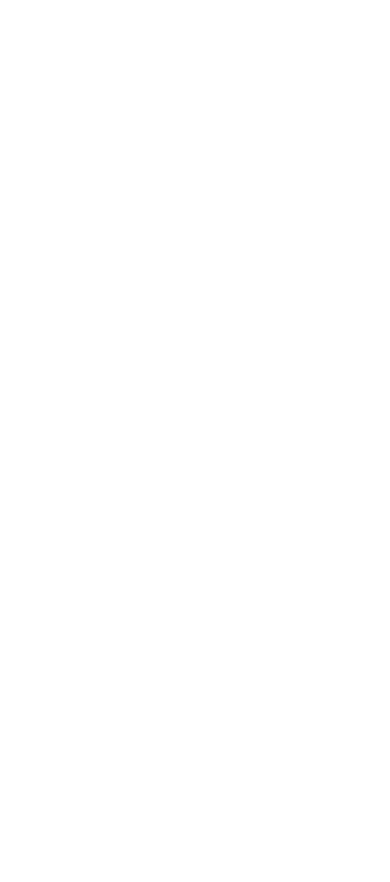
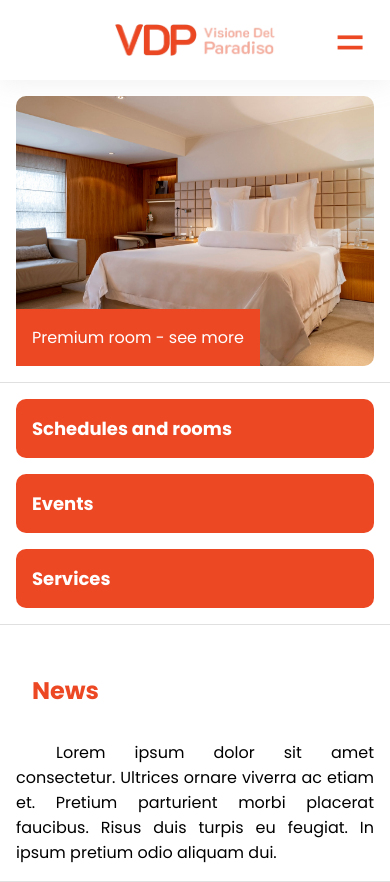
Before and after one commit to JockaMt/Visione_del_paradiso, a Flask app: page / in a window 390 px wide. Before the commit the page is empty. Before the commit the page ends 844 px from the top, so only its background shows below. Run offline with Flask 3, Linux system fonts and the light colour scheme; the visitor is signed in with stand-in values (Sample User, id 1).

Commit message:
Mobile homepage.

```diff
--- a/api_vdp/static/styles/base.css
+++ b/api_vdp/static/styles/base.css
@@ -51,3 +51,32 @@
         display: none !important;
     }
 }
+
+@media only screen and (min-width: 766px) {
+    .mobile {
+        display: none;
+    }
+}
+
+.mobile {
+    display: flex;
+    height: 5rem;
+    justify-content: center;
+    align-items: center;
+    box-shadow: var(--shadow);
+}
+
+.mobile img {
+    height: 2rem;
+    width: auto;
+}
+
+.mobile button {
+    position: fixed;
+    height: 4rem;
+    width: 5rem;
+    right: 0;
+    background-color: transparent;
+    color: var(--primary-color);
+    font-size: 3rem;
+}
--- a/api_vdp/static/styles/home.css
+++ b/api_vdp/static/styles/home.css
@@ -0,0 +1,60 @@
+* {
+    width: 100%;
+    text-decoration: none;
+}
+
+section {
+    display: flex;
+    width: 100%;
+    padding: 1rem;
+    border-bottom: 1px solid rgba(194, 194, 194, 0.5);
+}
+
+.highlights {
+    display: flex;
+    align-items: end;
+}
+
+.highlights img {
+    border-radius: 10px;
+    height: 270px;
+    object-fit: cover;
+}
+
+.highlights a {
+    position: fixed;
+    padding: 1rem;
+    background-color: var(--primary-color);
+    width: auto;
+    color: white;
+}
+
+.buttons {
+    display: flex;
+    flex-direction: column;
+    gap: 1rem;
+}
+
+.a_button {
+    background-color: var(--primary-color);
+    padding: 1rem;
+    border-radius: 10px;
+    color: white;
+    font-weight: bold;
+    font-size: large;
+}
+
+.news {
+    display: flex;
+    flex-direction: column;
+}
+
+.news h2 {
+    color: var(--primary-color);
+    margin: 2rem 1rem;
+}
+
+.news article p {
+    text-indent: 40px;
+    text-align: justify;
+}
--- a/api_vdp/static/styles/login.css
+++ b/api_vdp/static/styles/login.css
@@ -4,6 +4,7 @@
 
 .wave-top {
     object-fit: cover;
+    position: fixed;
 }
 
 .wave-bottom {
@@ -14,12 +15,15 @@
 }
 
 .login-box {
+    position: fixed;
     display: flex;
     flex-direction: column;
+    height: 100vh;
+    justify-content: center;
 }
 
 .login-right {
-    padding: 1.5rem;
+    padding: 0 3rem;
 }
 
 .mobile-logo-div {
--- a/api_vdp/templates/base.html
+++ b/api_vdp/templates/base.html
@@ -32,9 +32,12 @@
             {% endif %}
         </nav>
     </header>
+    {% if logged %}
     <header class="mobile">
-
+        <img src="{{ url_for('static', filename='assets/logo.png') }}">
+        <button>=</button>
     </header>
+    {% endif %}
     <main>
         {% block content %}{% endblock %}
     </main>
--- a/api_vdp/templates/home.html
+++ b/api_vdp/templates/home.html
@@ -6,5 +6,19 @@
     </head>
 {% endblock %}
 {% block content %}
-
+    <section class="highlights">
+         <img src="{{ url_for('static', filename='assets/room_example.png') }}">
+        <a href="#">Premium room - see more</a>
+    </section>
+    <section class="buttons">
+        <a class="a_button" href="#">Schedules and rooms</a>
+        <a class="a_button" href="#">Events</a>
+        <a class="a_button" href="#">Services</a>
+    </section>
+    <section class="news">
+        <h2>News</h2>
+        <article>
+            <p>Lorem ipsum dolor sit amet consectetur.  Ultrices ornare viverra ac etiam et.  Pretium parturient morbi placerat  faucibus. Risus duis turpis eu feugiat.  In ipsum pretium odio aliquam dui.</p>
+        </article>
+    </section>
 {% endblock %}
```
Also changed, not shown: api_vdp/static/assets/room_example.png (added).
